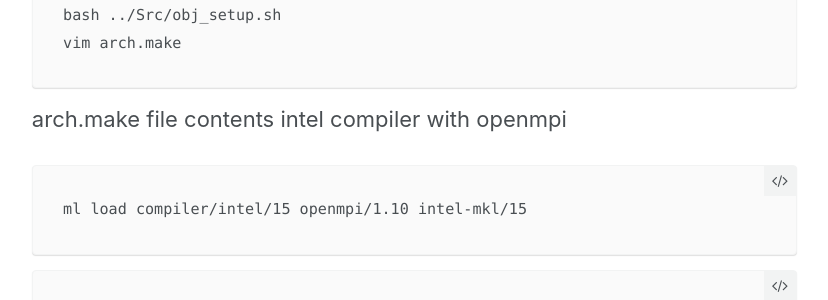
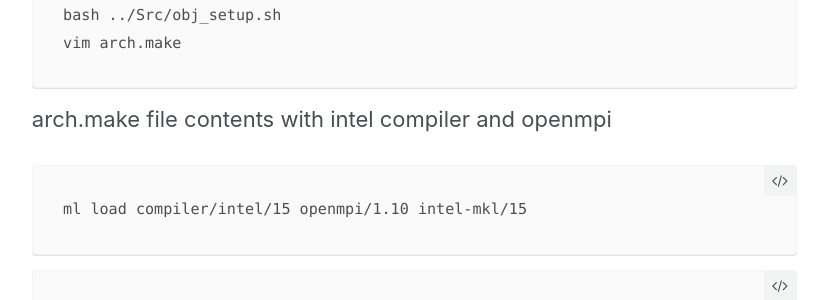
Before and after one commit to JingchaoZhang/JingchaoZhang.github.io, a Jekyll site: the page built from _posts/2018-10-04-Siesta v4.1.b3 Openmpi Compilation with Slurm Example.md, in a window 1280 px wide and 900 px high, scrolled down 314 px. Shown: the part 154-454 px from the top of the window, without its empty margins (252-1080 px from the left). Built offline with Jekyll 4.4.1, drawn with Linux system fonts in a browser that asks for light colours.

Commit message:
Update 2018-10-04-Siesta v4.1.b3 Openmpi Compilation with Slurm Example.md

````diff
--- a/_posts/2018-10-04-Siesta v4.1.b3 Openmpi Compilation with Slurm Example.md
+++ b/_posts/2018-10-04-Siesta v4.1.b3 Openmpi Compilation with Slurm Example.md
@@ -13,7 +13,7 @@ bash ../Src/obj_setup.sh
 vim arch.make
 ```
 
-arch.make file contents intel compiler with openmpi
+arch.make file contents with intel compiler and openmpi
 ```bash
 ml load compiler/intel/15 openmpi/1.10 intel-mkl/15
 ```
@@ -107,7 +107,7 @@ ml load compiler/intel/15 openmpi/1.10 intel-mkl/15
 mpirun -np 4 siesta ch4.fdf
 ```
 
-Note:
+Notes:
 1. siesta sometimes cannot take command line re-direction properly. So "mpirun -np 4 siesta < ch4.fdf" is not suggested.
 2. The number of cores for parallel siesta cannot be smaller than the number of atoms in the system. So example like Fe.fdf cannot run in paralle, since the system only has 1 atom.
 (Ref: https://www.mail-archive.com/siesta-l@uam.es/msg07962.html, https://launchpadlibrarian.net/326725678/siesta.pdf)
````
